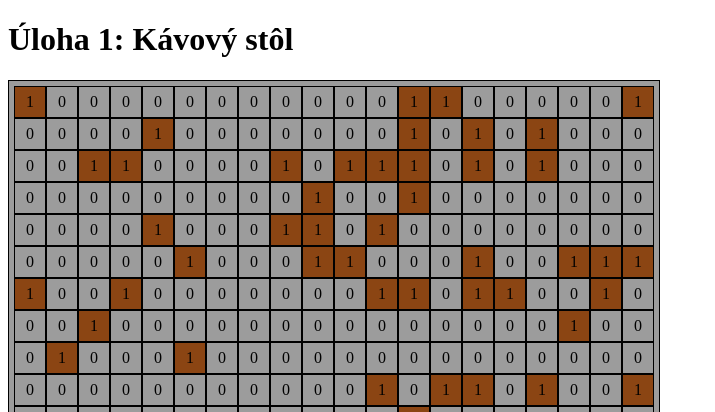
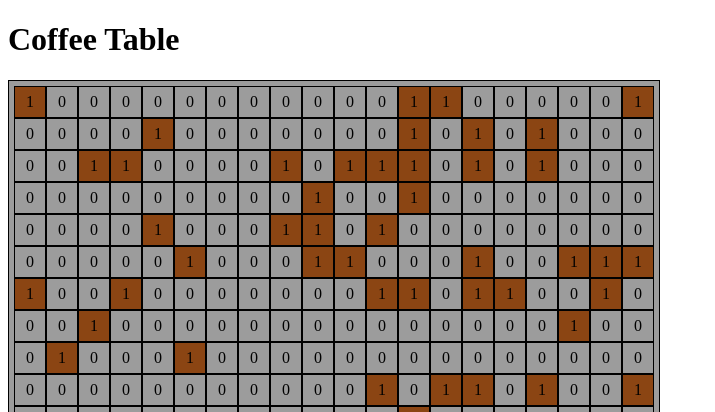
Before and after one commit to Peter-Trebaticky/Coffee-Table, a PHP site: page / in a window 1280 px wide. Shown: the top 412 px of the page, without its empty margins (0-715 px from the left). Run offline with PHP 8.4, Linux system fonts and the light colour scheme.

Commit message:
Update index.php

```diff
--- a/index.php
+++ b/index.php
@@ -25,7 +25,7 @@
     </style>
 </head>
 <body>
-    <h1>Úloha 1: Kávový stôl</h1>
+    <h1>Coffee Table</h1>
     <div class="container">
         <?php
         class CoffeeTable {
```
